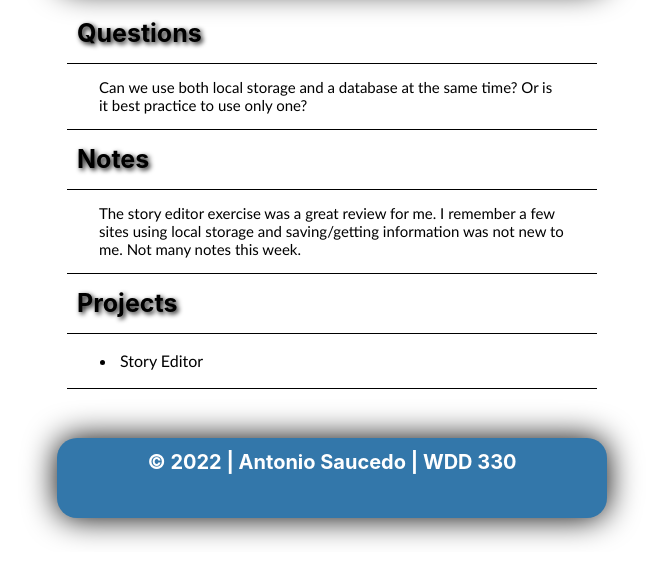
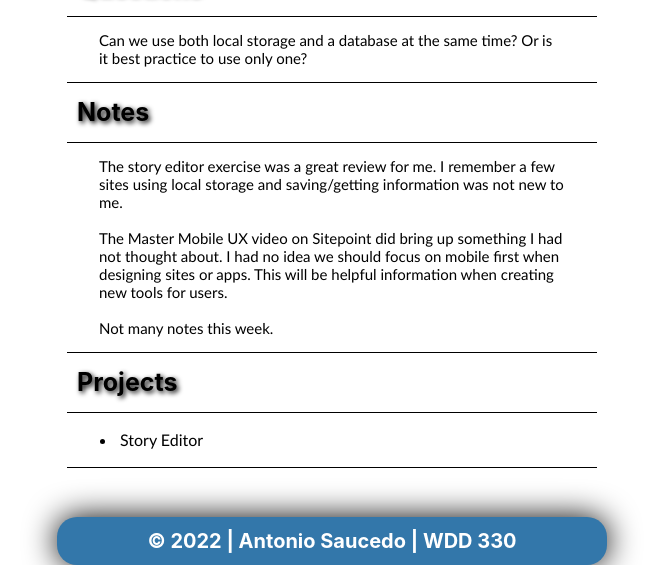
Before and after one commit to Antonio-Saucedo/wdd-330, a plain HTML site: page week1/index.html in a window 1280 px wide. Shown: the part 248-813 px from the top of the page, without its empty margins (308-971 px from the left). Drawn offline with Linux system fonts and the light colour scheme.

Commit message:
Final notes week 1

```diff
--- a/week1/index.html
+++ b/week1/index.html
@@ -21,9 +21,21 @@
     </header>
     <main>
       <h2>Questions</h2>
-      <p>Can we use both local storage and a database at the same time? Or is it best practice to use only one?</p>
+      <p>
+        Can we use both local storage and a database at the same time? Or is it
+        best practice to use only one?
+      </p>
       <h2>Notes</h2>
-      <p>The story editor exercise was a great review for me. I remember a few sites using local storage and saving/getting information was not new to me. Not many notes this week.</p>
+      <p>
+        The story editor exercise was a great review for me. I remember a few
+        sites using local storage and saving/getting information was not new to
+        me. <br /><br />
+        The Master Mobile UX video on Sitepoint did bring up something I had not
+        thought about. I had no idea we should focus on mobile first when
+        designing sites or apps. This will be helpful information when creating
+        new tools for users. <br /><br />
+        Not many notes this week.
+      </p>
       <h2>Projects</h2>
       <ol>
         <li><a href="story_editor.html">Story Editor</a></li>
```
Also changed, not shown: week1/story_editor.html (+1 -1 lines).
